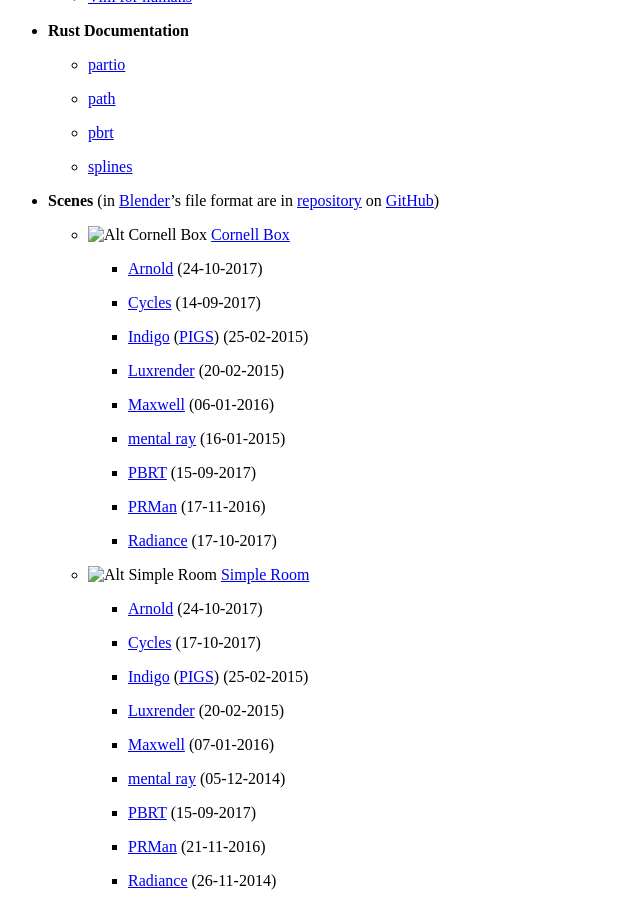
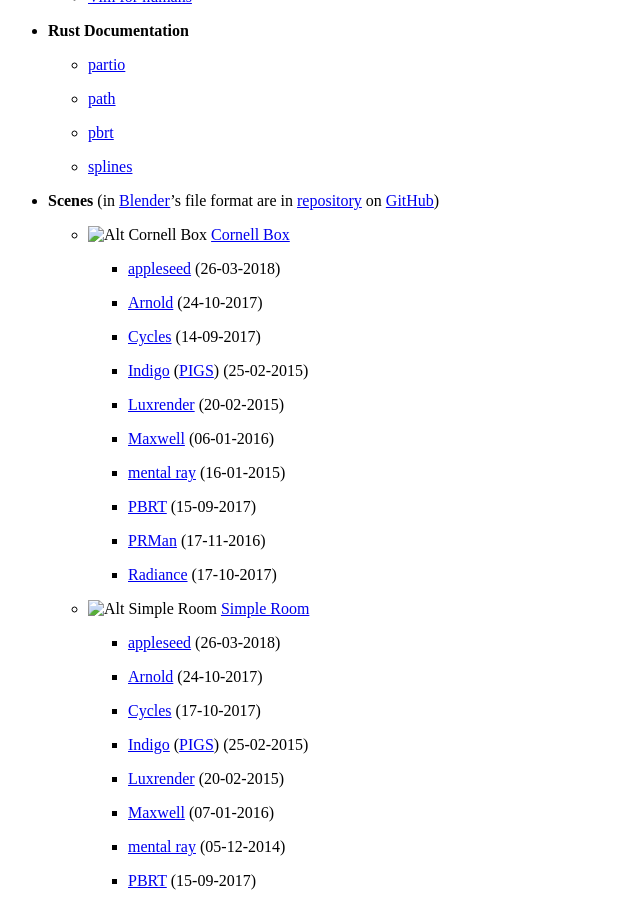
Before and after one commit to wahn/jan_walter_org, a Jekyll site: the page built from download/index.md, in a window 1280 px wide and 900 px high, scrolled down 635 px. Shown: the whole window, without its empty margins (0-640 px from the left). Built offline with Jekyll 4.4.1, drawn with Linux system fonts in a browser that asks for light colours; Markdown is read by kramdown in place of the engine named in the settings.

Commit message:
Add the first two appleseed scenes.

```diff
--- a/download/index.md
+++ b/download/index.md
@@ -55,6 +55,8 @@
     - ![Alt Cornell Box][cornell_box] [Cornell
        Box](https://github.com/wahn/export_multi/tree/master/00_cornell_box)
 
+        + [appleseed](https://www.janwalter.org/Download/Scenes/cornell_box_appleseed.tar.gz) (26-03-2018)
+
         + [Arnold](https://www.janwalter.org/Download/Scenes/cornell_box_ass.tar.gz) (24-10-2017)
 
         + [Cycles](https://www.janwalter.org/Download/Scenes/cornell_box_blend.tar.gz) (14-09-2017)
@@ -77,6 +79,8 @@
 
     - ![Alt Simple Room][simple_room] [Simple
        Room](https://github.com/wahn/export_multi/tree/master/01_simple_room)
+
+        + [appleseed](https://www.janwalter.org/Download/Scenes/simple_room_appleseed.tar.gz) (26-03-2018)
 
         + [Arnold](https://www.janwalter.org/Download/Scenes/simple_room_ass.tar.gz) (24-10-2017)
 
```
